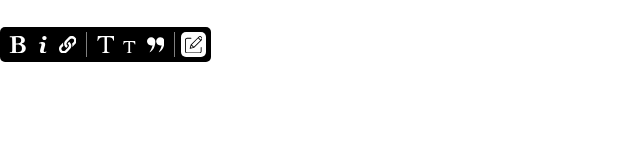
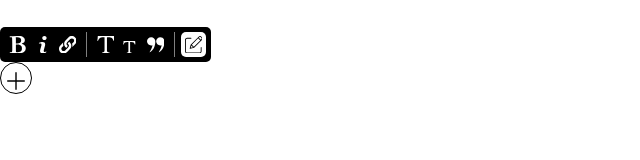
Before and after one commit to mathans1695/blog, a React (Create React App) app: page / in a window 1280 px wide. Shown: the top 160 px of the page, without its empty margins (0-640 px from the left). Built offline with nearby package versions, Linux system fonts and the light colour scheme.

Commit message:
accomdate side tool bar

```diff
--- a/src/components/Atoms/SVGLogoContainer/SVGLogoContainer.css
+++ b/src/components/Atoms/SVGLogoContainer/SVGLogoContainer.css
@@ -44,3 +44,18 @@
 
 	pointer-events: none;
 }
+
+.SideToolbarStyle {
+	width: 100%;
+	height: 100%;
+
+	fill: black;
+}
+
+.SideToolbarStyle:hover {
+	cursor: pointer;
+}
+
+.SideToolbarStyle__svg {
+	pointer-events: none;
+}
--- a/src/components/DraftEditor/DraftEditor.js
+++ b/src/components/DraftEditor/DraftEditor.js
@@ -8,6 +8,7 @@ import {
 } from 'draft-js';
 
 import TopToolbar from '.././Toolbar/TopToolbar/TopToolbar';
+import SideToolbar from '.././Toolbar/SideToolbar/SideToolbar';
 
 import './DraftEditor.css';
 
@@ -88,6 +89,7 @@ class DraftEditor extends Component {
 				<TopToolbar
 					toggleInlineStyle={this.toggleInlineStyle}
 				/>
+				<SideToolbar />
 			</div>
 		)
 	}
```
